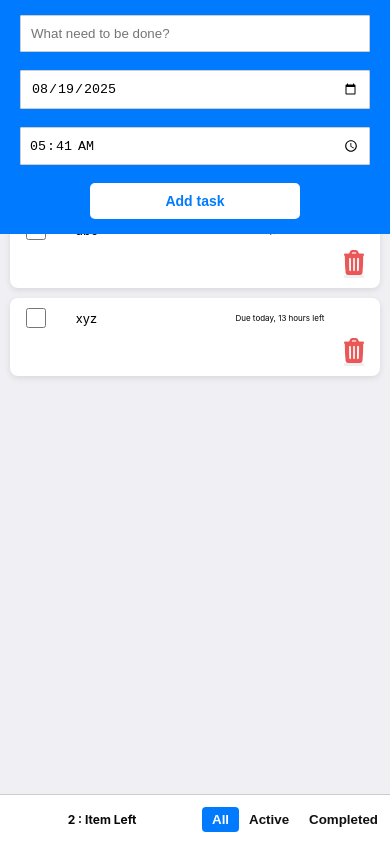
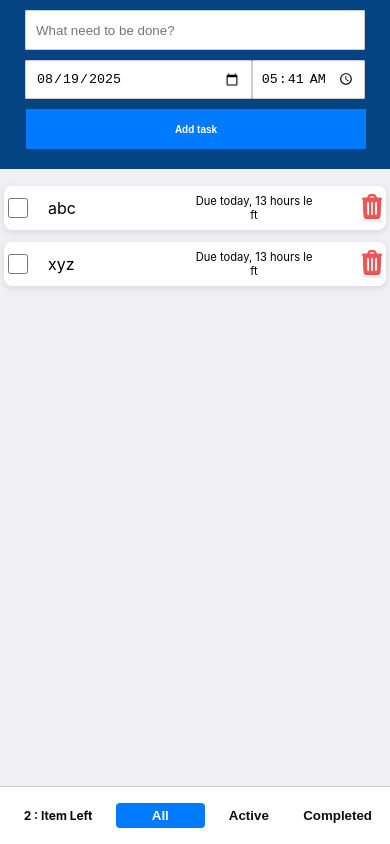
Before and after one commit to Alok-Yadav45/18-tas-1, a React (Create React App) app: page / in a window 390 px wide. Built offline with nearby package versions, Linux system fonts and the light colour scheme.

Commit message:
22 assignment

```diff
--- a/src/App.css
+++ b/src/App.css
@@ -16,12 +16,10 @@
   /* justify-content: center; */
   font-size: calc(10px + 2vmin);
   color: black;
-
-
 }
 
 .header {
-  background-color: #007bff;
+  background-color: #054482;
   padding: 15px 20px;
   color: white;
   display: flex;
@@ -34,20 +32,24 @@
   top: 0;
   z-index: 1000;
 }
+.heading {
+  display: grid;
+  grid-template-columns: 5fr 2fr 2fr 1fr;
+
+  justify-content: center;
+
+  width: 90vw;
+  max-width: 800px;
+}
 
 .input {
-  flex: 1;
+
   padding: 10px;
   border-radius: 5px;
   border: none;
 }
 
-.h1 {
-  font-size: 2.5rem;
-  margin-bottom: 1rem;
-  margin-top: 0px;
-  margin-right: 100px;
-}
+
 
 .input {
   padding: 10px;
@@ -55,7 +57,7 @@
   border-radius: 1px;
   margin-bottom: 10px;
 
-  width: 60%;
+
 }
 
 .date-input {
@@ -63,7 +65,7 @@
   border: 1px solid #ccc;
   border-radius: 1px;
 
-  width: 20%;
+
   margin-bottom: 10px;
 }
 
@@ -72,28 +74,28 @@
   border: 1px solid #ccc;
   border-radius: 1px;
 
-  width: 10%;
+
   margin-bottom: 10px;
 }
 
 .button {
-  padding: 14px 40px;
+
 
   border: none;
-  border-radius: 4px;
+
   margin-bottom: 9px;
-  margin-left: 5PX;
+  margin-left: 1px;
   cursor: pointer;
-  font-size: 12px;
+  font-size: 10px;
   font-weight: bold;
   transition: background-color 0.3s ease;
-  background-color: white;
-  color: #007bff;
+  color: white;
+  background-color: #007bff;
   border: none;
-  padding: 10px 15px;
-  border-radius: 5px;
+  padding: 8px 12px;
   cursor: pointer;
   font-weight: bold;
+
 }
 .input.error {
   border-color: red;
@@ -101,25 +103,48 @@
 .button:hover {
   background-color: #0056b3;
 }
+
+
 .message {
-  display: flex;
+  display: grid;
+  grid-template-columns: 3fr 2fr 1fr;
   align-items: center;
-  justify-content: space-between;
   padding: 10px 16px;
-  margin-top: 10px;
-  width: 100%;
   background-color: #fff;
   border-radius: 8px;
   box-shadow: 0 2px 6px rgba(0, 0, 0, 0.1);
-  flex-wrap: wrap;
   gap: 10px;
+  margin-bottom: 10px;
+  width: 90vw;
+  max-width: 800px;
+  margin: 0 auto;
 }
-.message-content {
+
+
+.main-msg {
+  display: grid;
+  grid-template-columns: 1fr;
+  margin-top: 22vh;
+  position: relative;
+  list-style: none;
+  gap: 12px;
+  align-items: center;
+  width: 90vw;
+  max-width: 800px;
+
+  margin-left: auto;
+  margin-right: auto;
+  box-sizing: border-box;
+}
+
+.two-msg{
+  border: #0056b3;
   display: flex;
-  align-items: center;
-  flex-wrap: wrap;
-  gap: 20px;
+  align-items: flex-start;
+  box-sizing: border-box;
+
 }
+
 .delete-button {
   border: none;
 
@@ -128,15 +153,16 @@
 
   margin-left: auto;
 }
-.message .item {
-  margin-right: 50px;
-}
+
 .item-text {
-  display: inline-block;
-  margin-right: 100px;
+  display: flex;
+  box-sizing: border-box;
   font-size: 1.3rem;
   flex: 1;
   text-align: left;
+  word-break: break-all;
+  overflow-wrap: break-word;
+
 }
 .checkbox {
   align-items: start;
@@ -145,18 +171,26 @@
   width: 20px;
   height: 20px;
   margin-right: 20px;
+
 }
 .deadline-expired {
-  display: inline-block;
-  margin-right: 40px;
-  margin-left: 20px;
+ display: flex;
+
   font-size: 0.8rem;
-  white-space: pre;
-  white-space: nowrap;
+
+  box-sizing: border-box;
+  word-break: break-all;
+ overflow: auto;
+
+
+
+
+
+
 }
 .item-completed {
   display: inline-block;
-  margin-right: 20px;
+
   font-size: 0.8rem;
   color: green;
 }
@@ -168,34 +202,21 @@
 }
 
 
+.footer-s {
 
-.todo-item {
-  background-color: #f9f9f9;
-  margin: 8px auto;
-  padding: 15px;
-  border-radius: 8px;
-  box-shadow: 0 2px 4px rgba(0, 0, 0, 0.1);
-  display: flex;
+  display: grid;
+  grid-template-columns: 1fr 3fr;
   align-items: center;
-  justify-content: space-between;
-  width: 100%;
+  justify-content: center;
   max-width: 800px;
+  width: 90vw;
+
 }
 
-.heading {
+
+.dlt-btn{
   display: flex;
-  flex-wrap: wrap;
-  gap: 10px;
-  justify-content: center;
-  max-width: 800px;
-  width: 100%;
-}
-.main-msg{
-
-    margin-top: 150px;
-    position: sticky;
-    width: 800px;
-    list-style: none;
+  align-items: flex-end;
 }
 .footer {
   position: fixed;
@@ -220,10 +241,14 @@
   color: #101011;
   font-weight: bold;
   cursor: pointer;
-  width: 200px;
+
   padding: 5px 10px;
 
    transition: all 0.3s ease;
+}
+.filters{
+  display: grid;
+  grid-template-columns: repeat(3, 1fr);
 }
 .spn-i{
   background: none;
@@ -235,11 +260,10 @@
   width: 200px;
 }
 .footer-s{
-
-  width: 800px;
   display: flex;
   align-items: center;
   justify-content: center;
+  width: 60%;
 }
 .filters button.active-filter {
   background-color: #007bff;
@@ -247,119 +271,113 @@
   border-radius: 4px;
 }
 
+@media (max-width: 900px) {
+  .heading,
+  .main-msg,
+  .footer-s,
+  .message {
+    max-width: 600px;
+    width: 95vw;
+  }
+  .heading {
+    grid-template-columns: 2fr 1fr 1fr 1fr;
+  }
+  .message {
+    grid-template-columns: 2fr 1fr 1fr;
+    font-size: 1rem;
+  }
+}
+@media (max-width: 600px) {
+  .heading,
+  .main-msg,
+  .footer-s,
+  .message {
+    max-width: 98vw;
+    width: 98vw;
+  }
+  .heading {
+    grid-template-columns: 1fr 1fr 1fr ;
+    grid-template-rows: 1fr 1fr 1fr;
+    row-gap: 0px;
+    padding: 0 5px;
+  }
+  .input{
+    grid-column: 1/4;
+  }
+  .message {
+    grid-template-columns: 3fr 2fr 1fr;
+    row-gap: 8px;
+    padding: 8px 4px;
+    font-size: 0.95rem;
 
-@media (max-width: 490px) {
-  .header {
-    flex-direction: column;
-    align-items: stretch;
-    height: auto;
-  }
-
-  .heading {
-    flex-direction: column;
-    width: 100%;
-    gap: 8px;
-  }
-
-  .input,
-  .date-input,
-  .time-input {
-    width: 100%;
-  }
-
-  .button {
-    width: 60%;
-    margin: 0 auto;
-    display: block;
-    font-size: 14px;
-    padding: 10px;
-  }
-
-  .main-msg {
-    margin-top: 200px;
-    width: 95%;
   }
   .item-text{
+    font-size: 1.1rem;
+  }
+  .deadline-expired{
     font-size: 0.8rem;
   }
-  .deadline-expired{
-    font-size: 0.5rem;
+  .footer-s {
+    display: grid;
+    grid-template-columns: 1fr 3fr;
+    flex-direction: column;
+    gap: 8px;
+    padding: 8px 0;
   }
   .footer {
-    flex-direction: column;
-    gap: 8px;
     font-size: 12px;
-  }
-
-  .filters {
-    flex-wrap: wrap;
-    justify-content: center;
-    gap: 10px;
-  }
-
-  .filters button {
-    width: auto;
-    padding: 5px 10px;
+    gap: 20px;
+    padding: 8px;
   }
 }
 
+@media (max-width: 460px){
+  .heading {
+    grid-template-columns: 1fr 1fr 1fr;
+    grid-template-rows: 1fr 1fr 1fr;
+  }
+  .input {
+    grid-column: 1 / 4;
+    width: 100%;
+  }
+  .date-input
+   {
+    grid-column: 1 / 3;
+    width: 100%;
+  }
+  .time-input {
+    grid-column: 3 / 4;
+    width: 100%;
+  }
+  .button {
+    grid-column: 1 / 4;
+    width: 100%;
+  }
+  .item-text{
+    font-size: 1rem;
+  }
+  .deadline-expired{
+    font-size: 0.7rem;
+  }
+   .footer-s {
+    display: grid;
+    grid-template-columns: 1fr 3fr;
+    flex-direction: column;
+    gap: 8px;
+    padding: 8px 0;
+  }
+  .footer {
+    font-size: 12px;
+    gap: 20px;
+    padding: 8px;
+  }
+  .spn-i{
+  background: none;
 
-@media (min-width: 491px) and (max-width: 900px) {
-  .header {
-    flex-direction: row;
-    flex-wrap: nowrap;
-    justify-content: center;
-    gap: 8px;
-    height: auto;
-  }
+  color: #090909;
+  font-weight: bold;
 
-  .heading {
-    flex-direction: row;
-    flex-wrap: nowrap;
-    width: 100%;
-    max-width: 95%;
-  }
-
-  .input {
-    flex: 2;
-    min-width: 180px;
-  }
-
-  .date-input {
-    flex: 1;
-    min-width: 120px;
-  }
-
-  .time-input {
-    flex: 1;
-    min-width: 100px;
-  }
-
-  .button {
-    flex: 0;
-    white-space: nowrap;
-    min-width: 100px;
-  }
-
-  .main-msg {
-    margin-top: 120px;
-    width: 95%;
-    max-width: 800px;
-  }
-
-  .footer {
-    flex-direction: row;
-    justify-content: space-around;
-    font-size: 14px;
-  }
-
-  .filters {
-    display: flex;
-    gap: 15px;
-  }
-
-  .filters button {
-    width: auto;
-    padding: 5px 15px;
-  }
+  padding: 5px 10px;
+  width: 100px;
+ }
 }
--- a/src/App.js
+++ b/src/App.js
@@ -1,4 +1,4 @@
-import {useEffect, useState } from "react";
+import { useEffect, useState } from "react";
 import "./App.css";
 import deletebtn from './deletebtn.jpg'
 
@@ -19,7 +19,7 @@ function App() {
   const now = new Date();
   const [date, setDate] = useState(now.toISOString().split("T")[0]);
   const [time, setTime] = useState(
-  String(now.getHours()).padStart(2, "0") + ":" + String(now.getMinutes()+2).padStart(2, "0")
+    String(now.getHours()).padStart(2, "0") + ":" + String(now.getMinutes() + 2).padStart(2, "0")
   );
   const [filter, setFilter] = useState("all");
 
@@ -64,19 +64,7 @@ function App() {
   function deleteTodo(id) {
     setTodo((todos) => todos.filter((item) => item.id !== id));
   }
-  // function getDeadlineStatus(date, time) {
-  //   const deadline = new Date(`${date}T${time}`);
-  //   const now = new Date();
 
-  //   const diffiD = Math.floor((now - deadline) / (1000 * 60 * 60 * 24));
-  //   const diffiM = Math.floor(((now - deadline) % (1000 * 60 * 60 * 24)) / (1000 * 60 * 60));
-
-  //   if (diffiD > 0)
-  //     return `Deadline Expired ${diffiD} days and ${Math.abs(diffiM)} hour ago`;
-
-  //   if (diffiD < 0 && diffiM < 0) {
-  //     return `Due Today , ${Math.abs(diffiM)} hour left`;
-  //   }
 
   function getDeadlineStatus(date, time) {
     if (!date || !time) return "";
@@ -115,7 +103,7 @@ function App() {
 
   return (
     <div className="App">
-      <header className="header">
+      <div className="header">
         {/* <h1 className="h1">Add Todo</h1> */}
         <div className="heading">
           <input
@@ -141,13 +129,14 @@ function App() {
             onKeyDown={handleKeyDown} />
           <button className="button" onClick={newTOdo}>Add task</button>
         </div>
-      </header>
+      </div>
 
       <ul className="main-msg">
 
         {filteredTodos.map(item => (
           <li key={item.id}>
             <div className="message">
+              <div className="two-msg">
                 <input className="checkbox "
                   type="checkbox"
                   checked={item.completed}
@@ -157,11 +146,12 @@ function App() {
                 <span className={`item-text ${item.completed ? "completed" : ""}`}>
                   {item.text}
                 </span>
+              </div>
 
               <div className="deadline-expired">
                 {getDeadlineStatus(item.date, item.time)}
               </div>
-
+              <div className="dlt-btn">
                 <button className="delete-button" onClick={() => deleteTodo(item.id)}>
                   <img
                     className="todo-right"
@@ -172,12 +162,13 @@ function App() {
                   />
                 </button>
               </div>
+            </div>
 
           </li>
         ))}
 
       </ul>
-      <footer className="footer">
+      <div className="footer">
         <div className="footer-s">
           <span className="spn-i">{todo.filter((t) => !t.completed).length} :
 
@@ -194,7 +185,7 @@ function App() {
             > Completed</button>
           </div>
         </div>
-      </footer>
+      </div>
 
     </div>
   );
```
Lines whose indentation alone changed are shown as unchanged.
